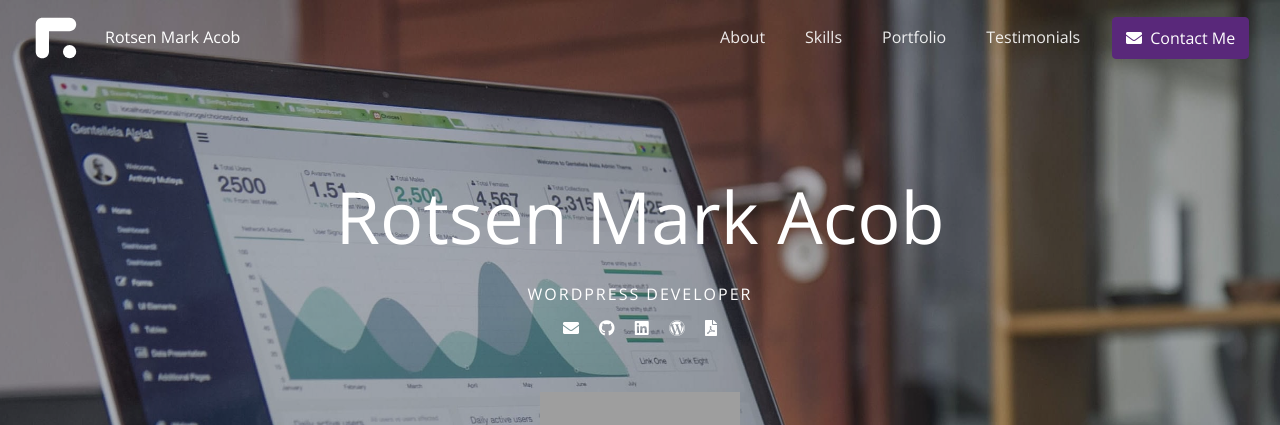
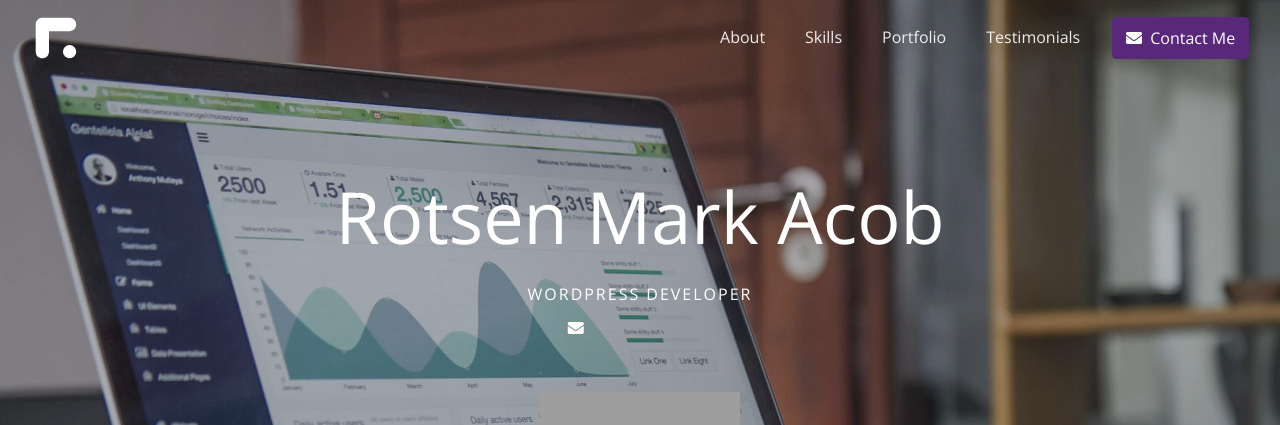
Before and after one commit to webdevsuperfast/portfolio, a Jekyll site: the page built from index.html, in a window 1280 px wide. Shown: the top 425 px of the page. Built offline with Jekyll 4.4.1, drawn with Linux system fonts in a browser that asks for light colours; nearby versions of some CDN libraries; grey boxes are pictures that could not be loaded.

Commit message:
Reflect icon changes based on Font Awesome 4.7

```diff
--- a/_data/social.yml
+++ b/_data/social.yml
@@ -21,4 +21,4 @@
 - name: Resume
   url: 'assets/documents/acob_rotsen-resume.pdf'
   title: Download Resume
-  icon: file-pdf
+  icon: file-pdf-o
--- a/_includes/footer.html
+++ b/_includes/footer.html
@@ -15,12 +15,12 @@
                 {% if site.data.social %}
                 <ul class="list-inline text-center text-md-right mb-0">
                     {% for social in site.data.social %}
-                        {% if social.icon == 'envelope' or social.icon == 'file-pdf' %}
+                        {% if social.icon == 'envelope' or social.icon == 'file-pdf-o' %}
                             {% continue %}
                         {% else %}
                             <li class="list-inline-item mx-2" data-toggle="tooltip" data-placement="top" title="{{ social.title }}">
                                 <a class="text-white" href="{{ social.url }}">
-                                    <i class="fab fa-{{ social.icon }}"></i>
+                                    <i class="fa fa-{{ social.icon }}"></i>
                                 </a>
                             </li>
                         {% endif %}
--- a/_includes/navigation.html
+++ b/_includes/navigation.html
@@ -16,11 +16,11 @@
                 </button>
 
                 <div class="collapse navbar-collapse" id="navbarTogglerDemo">
-                    <ul class="navbar-nav mt-2 mt-lg-0 mr-auto">
+                    <!-- <ul class="navbar-nav mt-2 mt-lg-0 mr-auto">
                         <li class="nav-item mr-4 mb-2 mb-lg-0">
                         <a class="nav-link active" href="/">Rotsen Mark Acob</a>
                         </li>
-                    </ul>
+                    </ul> -->
                     <ul class="navbar-nav ml-auto mt-2 mt-lg-0">
                         <!-- <li class="nav-item mr-4 mb-2 mb-lg-0">
                           <a class="nav-link" href="">Home</a>
@@ -40,7 +40,7 @@
                     </ul>
                     <div>
                         <a class="btn btn-primary" href="#js-scroll-to-contact">
-                        <i class="fas fa-envelope mr-1"></i> Contact Me
+                        <i class="fa fa-envelope mr-1"></i> Contact Me
                         </a>
                     </div>
                 </div>
--- a/_includes/page-header.html
+++ b/_includes/page-header.html
@@ -12,10 +12,11 @@
                             <li class="list-inline-item mx-2" data-toggle="tooltip" data-placement="top" title="{{ social.title }}">
                                 <a class="text-white" href="{{ social.url }}">
                                     {% if social.icon == 'envelope' or social.icon == 'file-pdf' %}
-                                        <i class="fas fa-{{ social.icon }}"></i>
+                                        <!-- <i class="fas fa-{{ social.icon }}"></i> -->
                                     {% else %}
-                                        <i class="fab fa-{{ social.icon }}"></i>
+                                        <!-- <i class="fab fa-{{ social.icon }}"></i> -->
                                     {% endif %}
+                                    <i class="fa fa-{{ social.icon }}"></i>
                                 </a>
                             </li>
                             {% endfor %}
```
